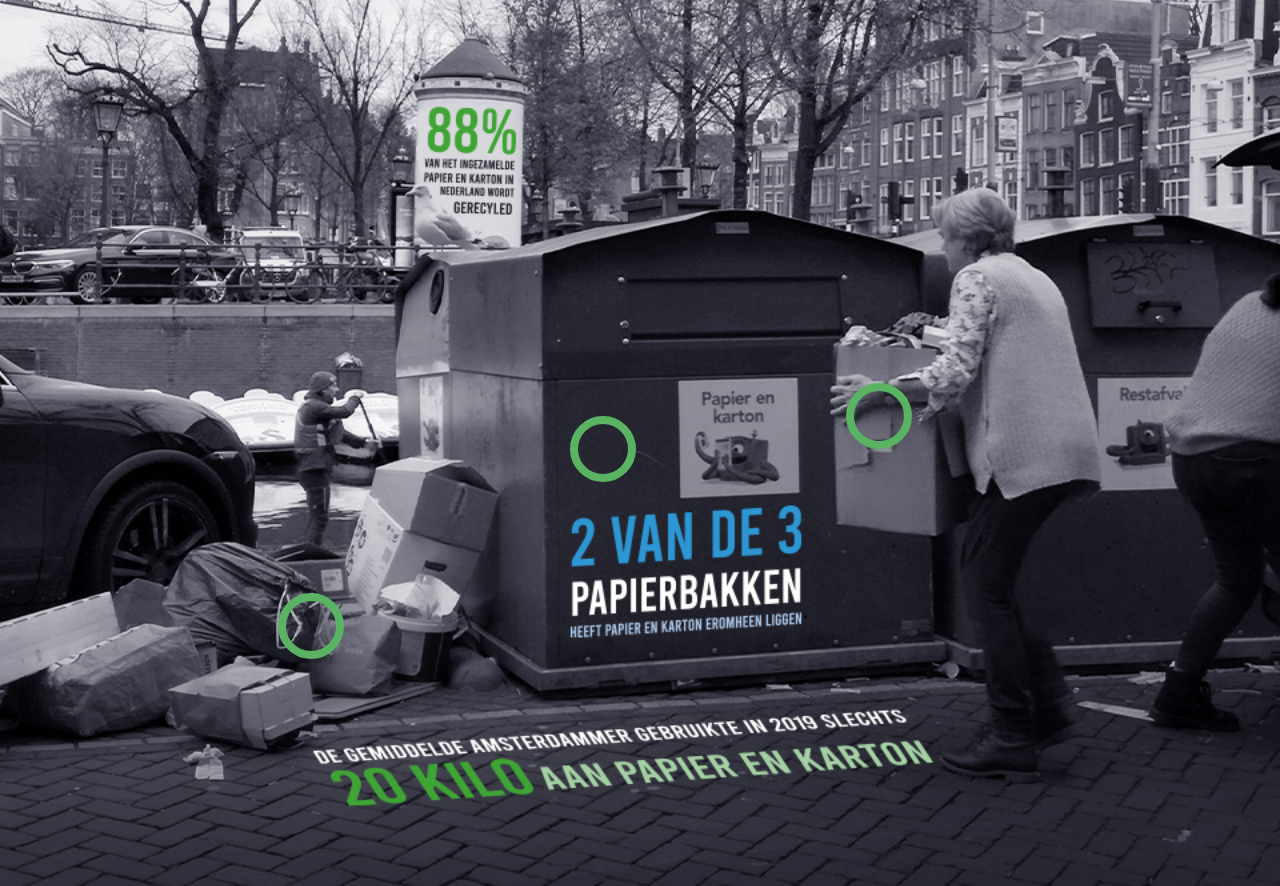
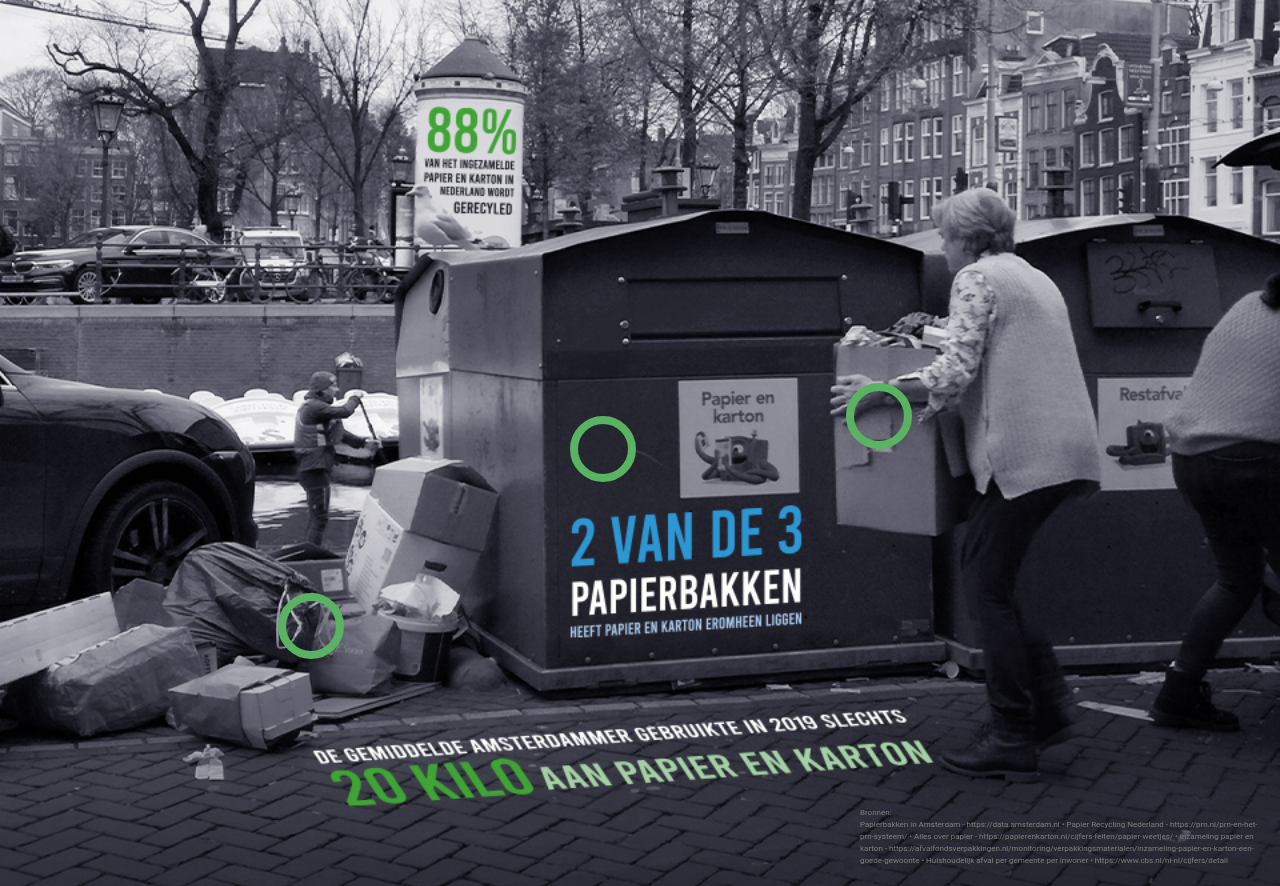
Before and after one commit to roelandvs/dataweek, a plain HTML site: page index.html in a window 1280 px wide. Shown: the part 524-1410 px from the top of the page. Drawn offline with Linux system fonts and the light colour scheme.

Commit message:
bronvermelding

```diff
--- a/index.html
+++ b/index.html
@@ -1,5 +1,11 @@
 <!DOCTYPE html>
 <html lang="nl">
+
+<!--  -->
+<!--  -->
+<!-- Wat kijk je in mn code vriend -->
+<!--  -->
+<!--  -->
 
 <head>
     <meta charset="UTF-8">
@@ -51,6 +57,11 @@
             <p>tekst</p>
         </div>
     </div>
+
+    <div class="bronvermelding">
+        <p>Bronnen: <br>
+        Papierbakken in Amsterdam - https://data.amsterdam.nl • Papier Recycling Nederland - https://prn.nl/prn-en-het-prn-systeem/ • Alles over papier - https://papierenkarton.nl/cijfers-feiten/papier-weetjes/ • Inzameling papier en karton - https://afvalfondsverpakkingen.nl/monitoring/verpakkingsmaterialen/inzameling-papier-en-karton-een-goede-gewoonte • Huishoudelijk afval per gemeente per inwoner • https://www.cbs.nl/nl-nl/cijfers/detail</p>
+    </div>
 </body>
 
 </html>
--- a/style.css
+++ b/style.css
@@ -2,6 +2,11 @@
 	margin: 0;
 	padding: 0;
 }
+
+/**/
+/*code van zeeeehr hoge kwaliteit*/
+/*Vooral spectaculair responsive*/
+/**/
 
 body {
 	/*width: 100vw;*/
@@ -159,6 +164,15 @@ p {
 	margin: 0 5px;
 }
 
+.bronvermelding {
+	color: grey;
+	font-size: 0.5em;
+	width: 400px;
+	position: absolute;
+	top: 104vw;
+	right: 20px;
+}
+
 .hover:hover + .melding {
 	opacity: 100%;
 	transition: 0.5s all;
```
